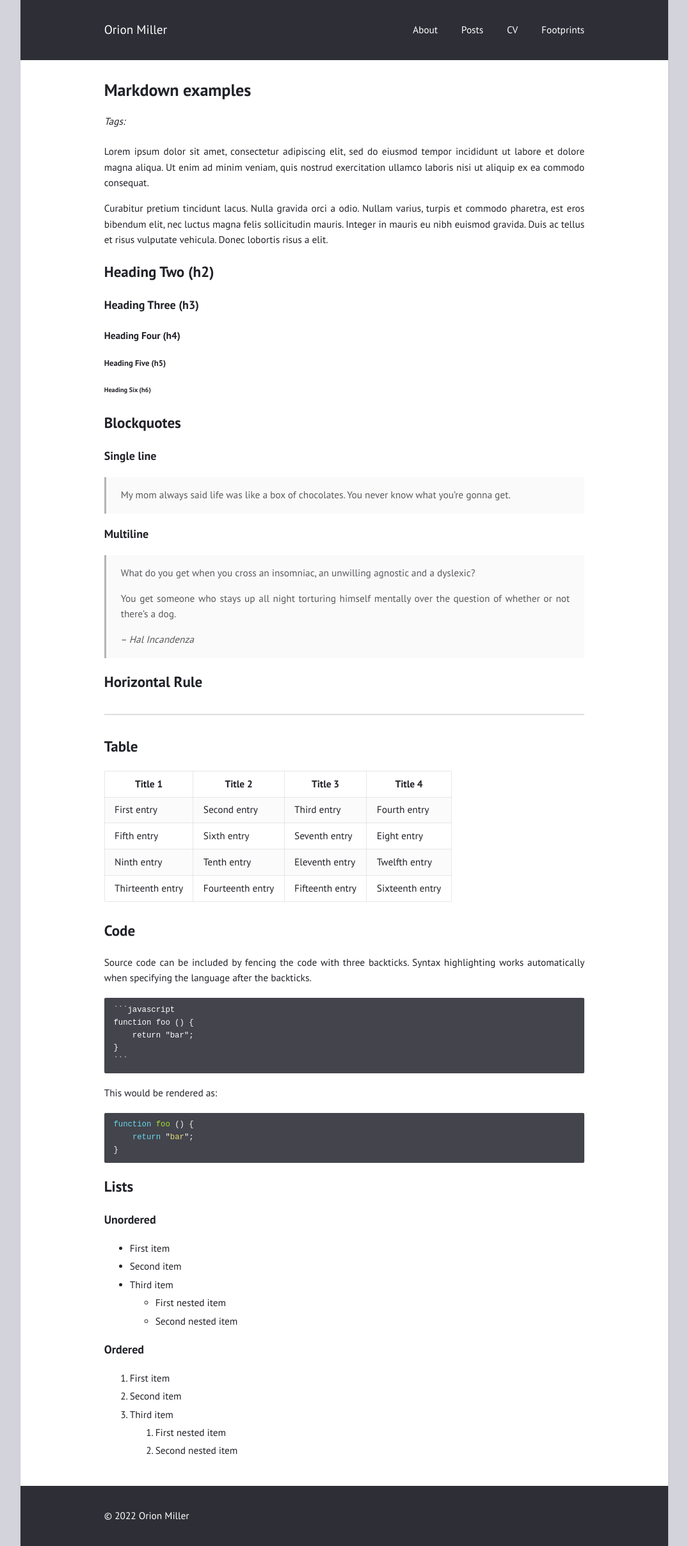
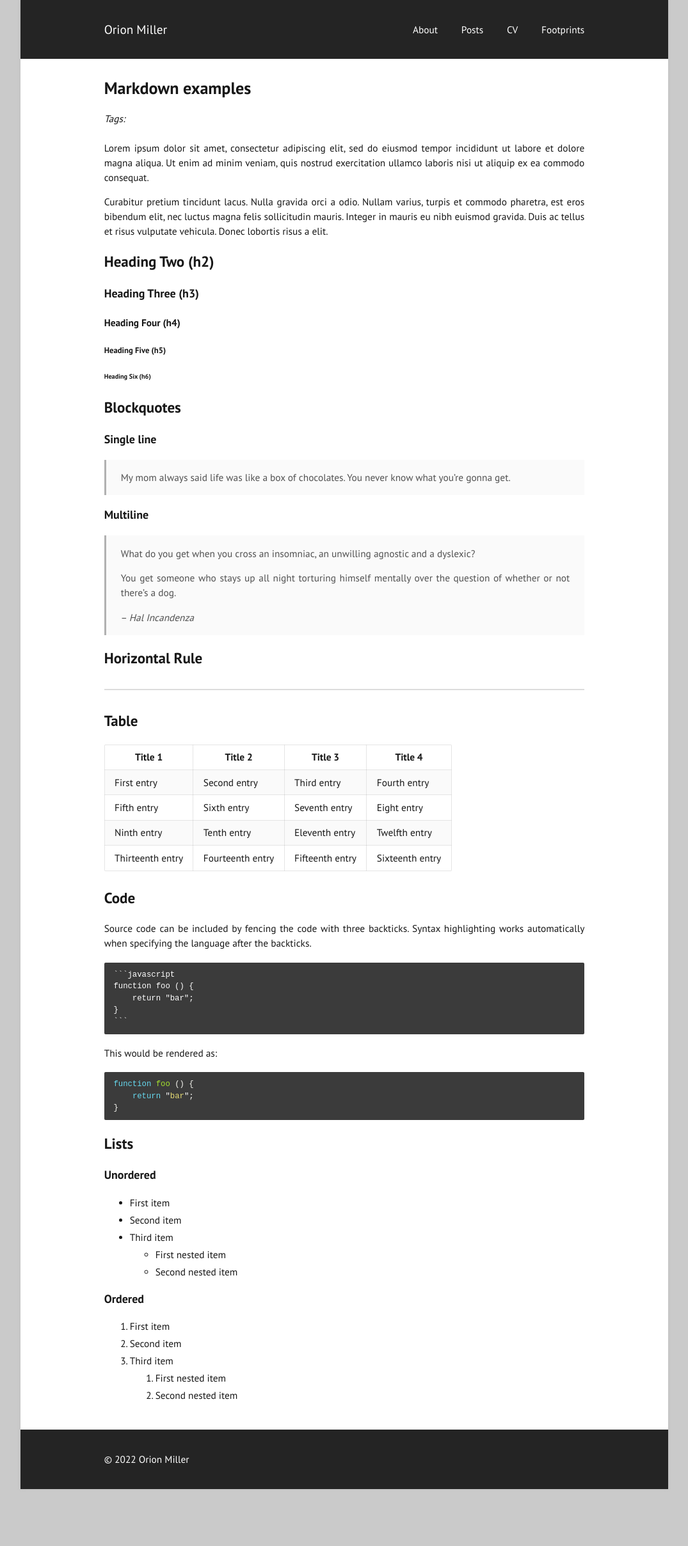
Before and after one commit to orion-miller/orion-miller.github.io, a Jekyll site: the page built from assets/unused_reference_files/2017-02-01-markdown-examples.md, in a window 1280 px wide. Shown: the whole page at 64% size, without its empty margins (102-1177 px from the left). Built offline with Jekyll 4.4.1, drawn with Linux system fonts in a browser that asks for light colours; after the commit the page ends 2328 px from its top, so only the background shows below that.

Commit message:
update background color and line spacing

```diff
--- a/_sass/index.sass
+++ b/_sass/index.sass
@@ -2,9 +2,9 @@ $font-size: calc(0.8rem + 0.2vw) !default
 $font-weight: 400 !default
 $font-family: "PT Sans", -apple-system, "Helvetica Neue", "Segoe UI", "Roboto", sans-serif !default
 $heading-weight: 600 !default
-$line-height: 1.6 !default
+$line-height: 1.5 !default
 $link-color: #68f !default
-$dark: #212228 !default
+$dark: #171717 !default
 $light: #ffffff !default
 
 @function reduce ($percent)
```
